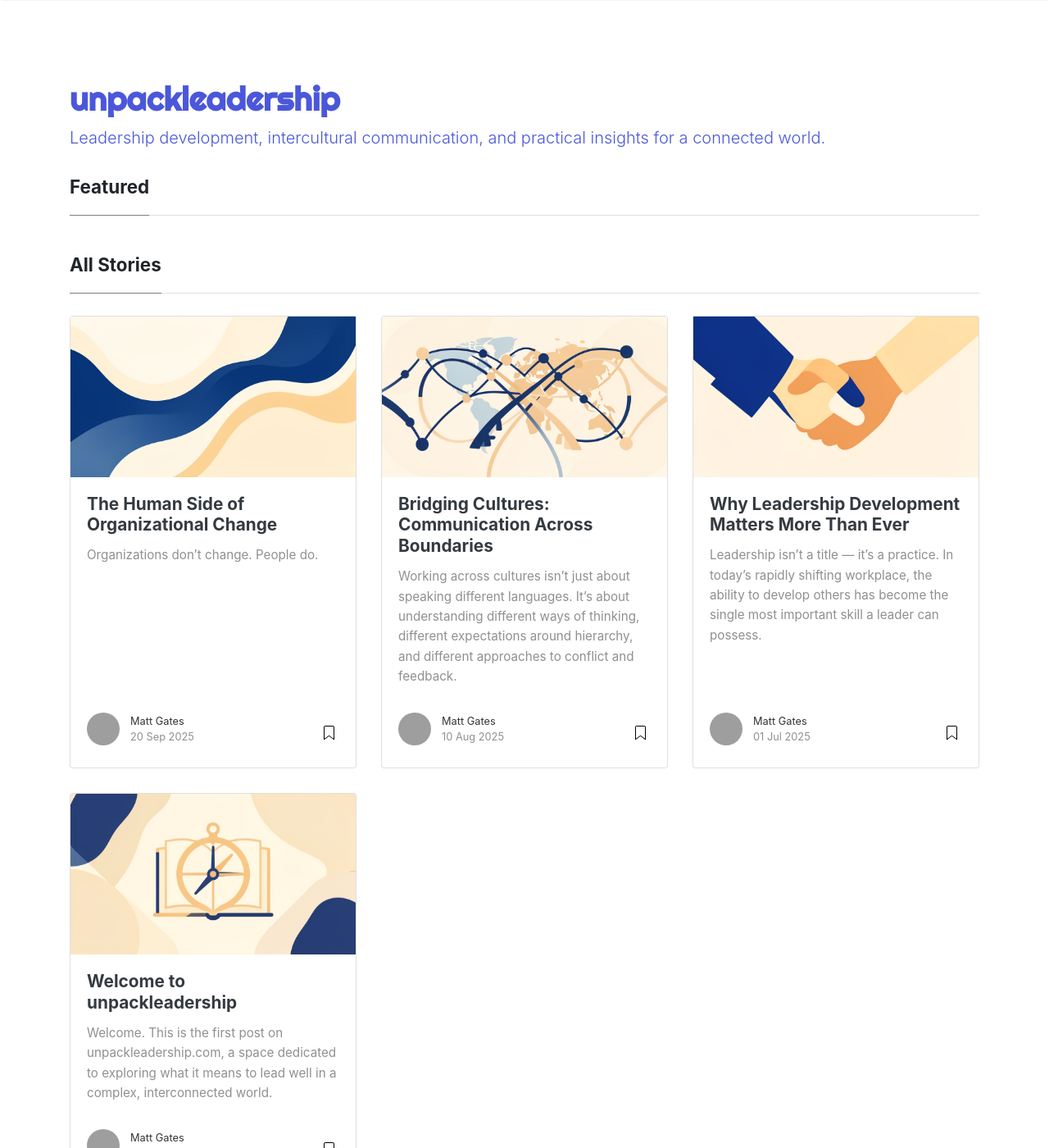
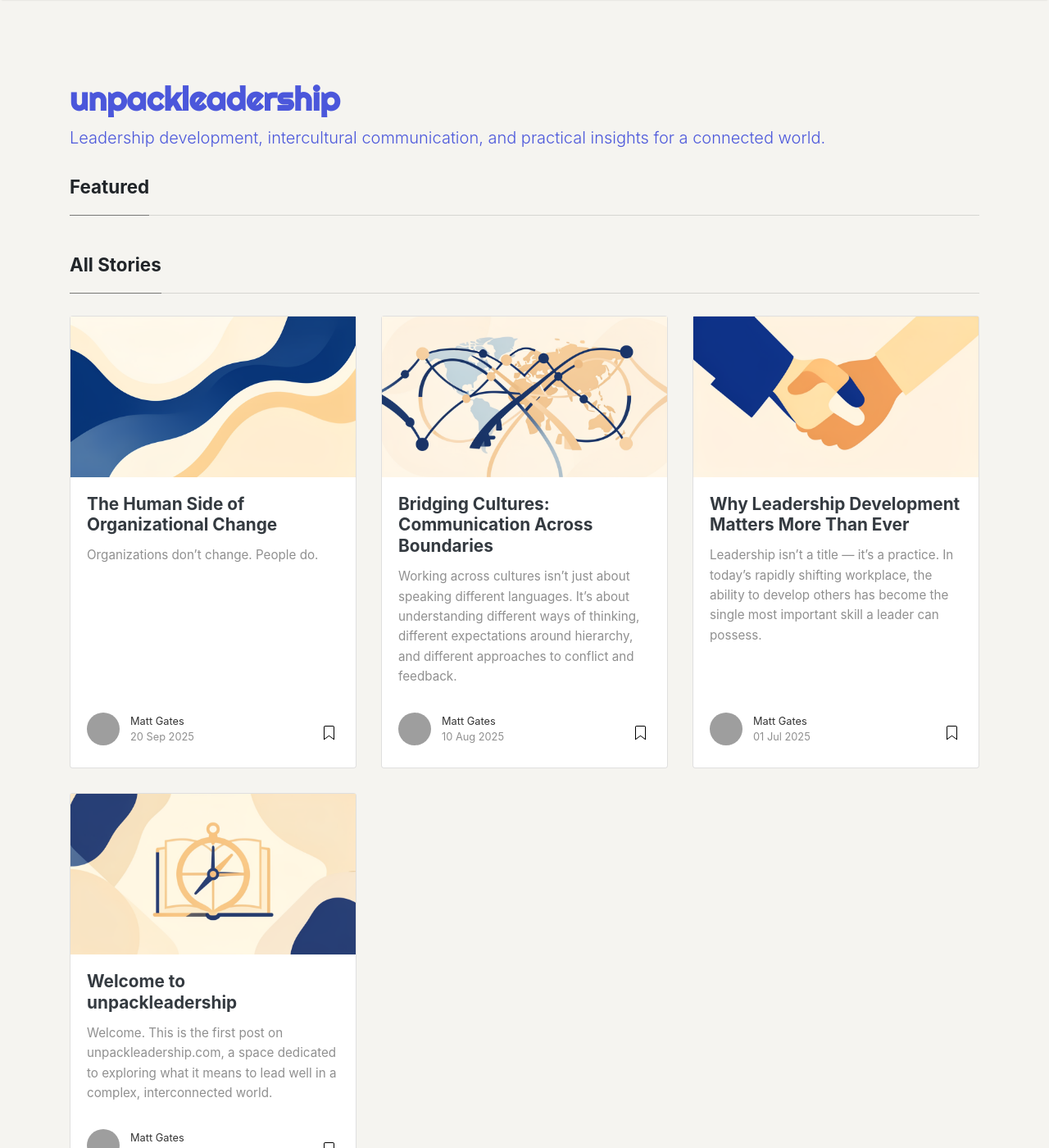
Before and after one commit to mattygates/unpackleadership.com, a Jekyll site: the page built from index.html, in a window 1280 px wide and 1400 px high. Shown: the whole window at 82% size. Built offline with Jekyll 4.4.1, drawn with Linux system fonts in a browser that asks for light colours; nearby versions of some CDN libraries; the list of posts is cut into pages by our own code; grey boxes are pictures that could not be loaded.

Commit message:
Fix page background to cream #F5F4F0

```diff
--- a/assets/css/main.scss
+++ b/assets/css/main.scss
@@ -38,6 +38,11 @@ a:hover {
 	color: #4B57DB;
 }
 
+/* Page background — cream */
+body {
+	background: #F5F4F0 !important;
+}
+
 /* Tag pills */
 .post-top-meta .author-description a,
 .fortags a {
```
